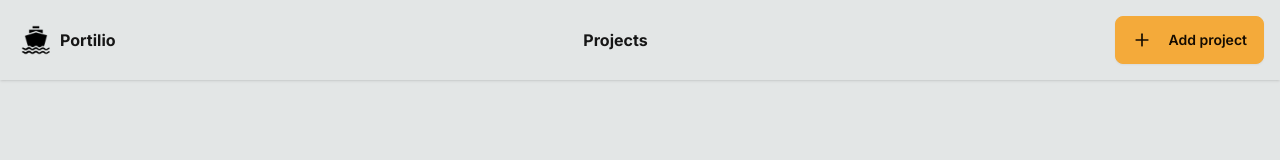
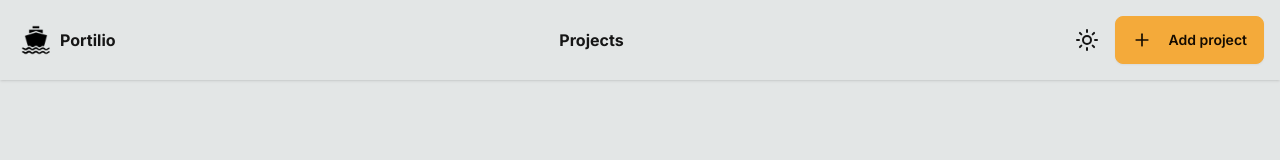
Before and after one commit to ricopomps/portilio, a Next.js app: page / in a window 1280 px wide. Shown: the top 160 px of the page. Built offline with nearby package versions, Linux system fonts and the light colour scheme.

Commit message:
Feat: Implemented theme toggle

```diff
--- a/package.json
+++ b/package.json
@@ -22,6 +22,7 @@
     "eslint-config-prettier": "^9.1.0",
     "lucide-react": "^0.303.0",
     "next": "14.0.4",
+    "next-themes": "^0.2.1",
     "prettier": "^3.1.1",
     "prettier-plugin-tailwindcss": "^0.5.10",
     "prisma": "^5.7.1",
--- /dev/null
+++ b/src/app/ThemeProvider.tsx
@@ -0,0 +1,3 @@
+"use client";
+
+export { ThemeProvider } from "next-themes";
--- a/src/app/layout.tsx
+++ b/src/app/layout.tsx
@@ -1,9 +1,10 @@
 import NavBar from "@/components/NavBar";
 import { ClerkProvider } from "@clerk/nextjs";
-import type { Metadata } from "next";
+import { Metadata } from "next";
 import { Inter } from "next/font/google";
 import { ToastContainer } from "react-toastify";
 import "react-toastify/dist/ReactToastify.css";
+import { ThemeProvider } from "./ThemeProvider";
 import "./globals.css";
 const inter = Inter({ subsets: ["latin"] });
 
@@ -21,9 +22,13 @@ export default function RootLayout({
     <ClerkProvider>
       <html lang="en">
         <body className={inter.className}>
-          <NavBar />
-          <main className="m-auto min-w-[300px] max-w-7xl p-4">{children}</main>
-          <ToastContainer />
+          <ThemeProvider attribute="data-theme">
+            <NavBar />
+            <main className="m-auto min-w-[300px] max-w-7xl p-4">
+              {children}
+            </main>
+            <ToastContainer />
+          </ThemeProvider>
         </body>
       </html>
     </ClerkProvider>
--- a/src/components/NavBar.tsx
+++ b/src/components/NavBar.tsx
@@ -3,6 +3,7 @@ import { UserButton } from "@clerk/nextjs";
 import { Plus } from "lucide-react";
 import Image from "next/image";
 import Link from "next/link";
+import ThemeToggleButton from "./ThemeToggleButton";
 
 export default function NavBar() {
   return (
@@ -27,6 +28,7 @@ export default function NavBar() {
               elements: { avatarBox: { width: "2.5rem", height: "2.5rem" } },
             }}
           />
+          <ThemeToggleButton />
           <Link passHref href={"/projects/add-project"} className="w-full">
             <button className="btn btn-primary btn-block">
               <Plus size={20} className="mr-2" />
--- /dev/null
+++ b/src/components/ThemeToggleButton.tsx
@@ -0,0 +1,23 @@
+"use client";
+
+import { Moon, Sun } from "lucide-react";
+import { useTheme } from "next-themes";
+
+export default function ThemeToggleButton() {
+  const { theme, setTheme } = useTheme();
+  const darkTheme = theme === "dark";
+  return (
+    <button
+      onClick={() => {
+        console.log(theme);
+        if (theme === "dark") setTheme("light");
+        else setTheme("dark");
+      }}
+      className="flex rounded-full p-2 focus:outline-none focus:ring-2 focus:ring-blue-500 focus:ring-opacity-50"
+    >
+      {!darkTheme && <Sun className="h-6 w-6 transition-all" />}
+      {darkTheme && <Moon className="h-6 w-6 rotate-0 scale-100" />}
+      <span className="sr-only">Toggle theme</span>
+    </button>
+  );
+}
--- a/tailwind.config.ts
+++ b/tailwind.config.ts
@@ -1,6 +1,7 @@
 import type { Config } from "tailwindcss";
 
 const config: Config = {
+  darkMode: ["class"],
   content: [
     "./src/pages/**/*.{js,ts,jsx,tsx,mdx}",
     "./src/components/**/*.{js,ts,jsx,tsx,mdx}",
@@ -19,7 +20,7 @@ const config: Config = {
   daisyui: {
     themes: [
       {
-        lightTheme: {
+        light: {
           primary: "#f4aa3a",
           secondary: "#f4f4a1",
           accent: "#1be885",
@@ -34,6 +35,23 @@ const config: Config = {
           },
         },
       },
+      {
+        dark: {
+          primary: "#e3a421",
+          secondary: "#1f1f35",
+          accent: "#66d07d",
+          neutral: "#ffffff",
+          "base-100": "#1e1e1e",
+          info: "#5267b1",
+          success: "#0f8f4f",
+          warning: "#f57c00",
+          error: "#9e3d46",
+          body: {
+            "background-color": "#1a1a1a",
+          },
+        },
+      },
+      //   "dark",
     ],
   },
 };
```
Also changed, not shown: 1 other file (tests, documents, lock files or other folders).
